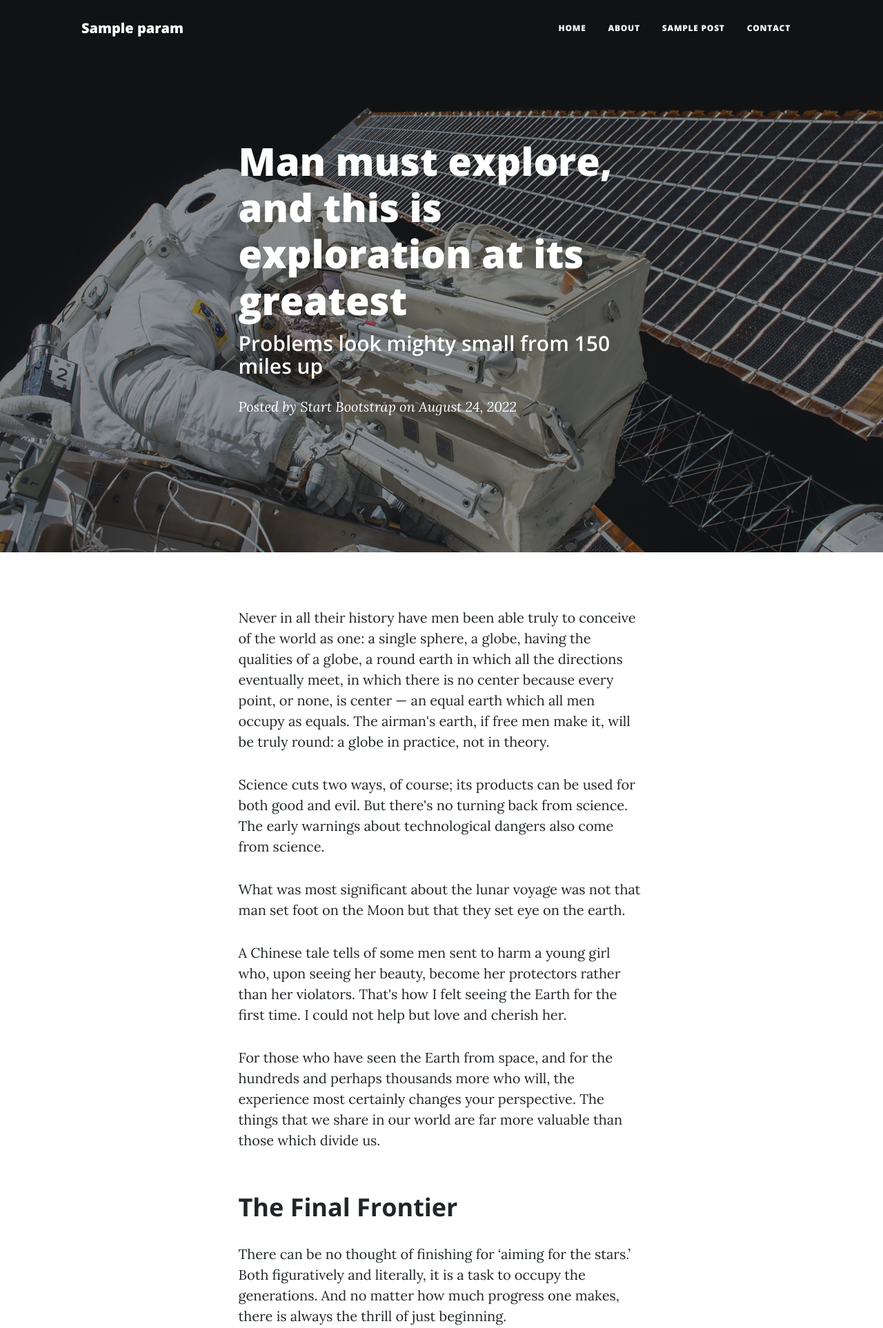
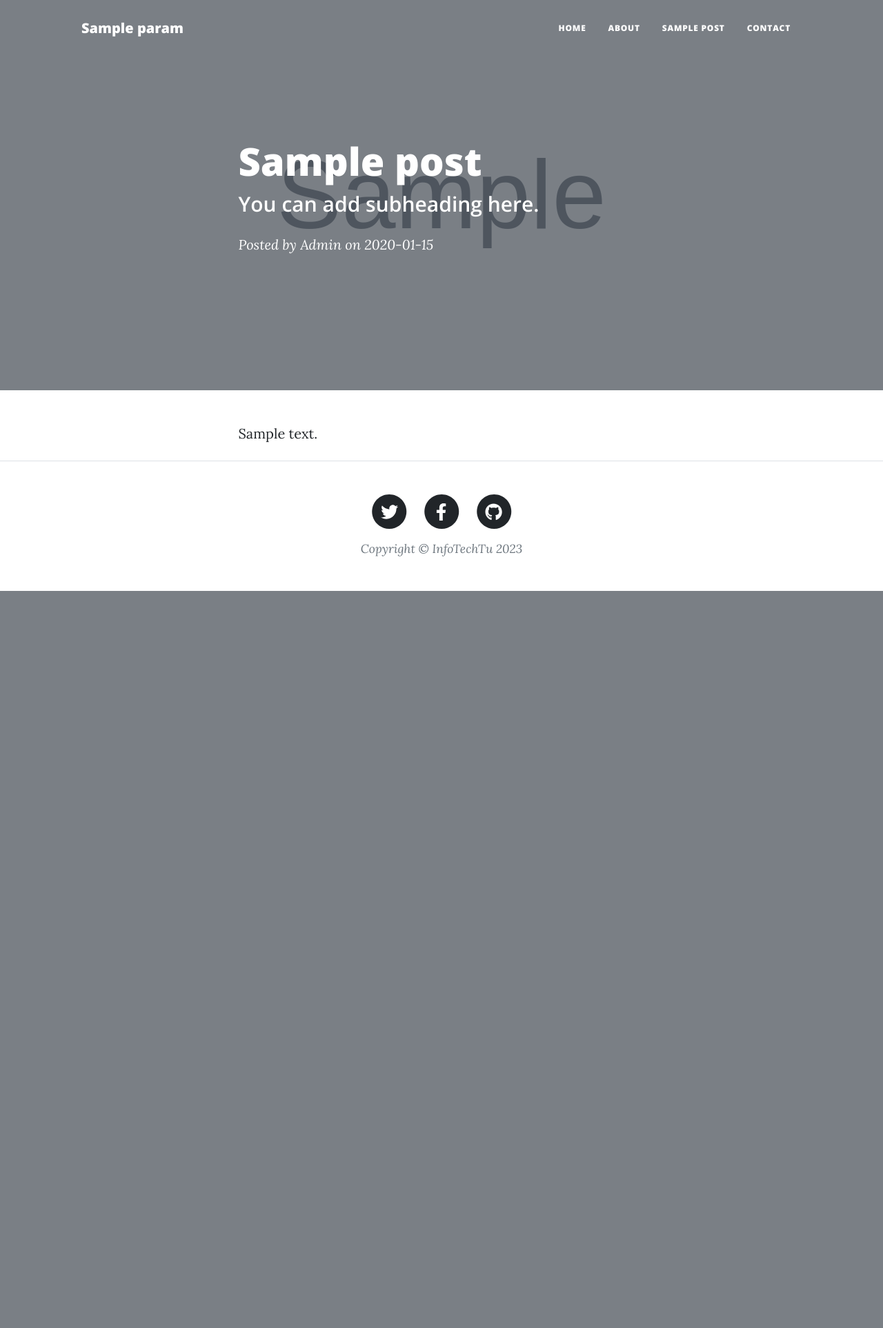
Before and after one commit to nizam754/BlogWithFlask, a Flask app: template templates/post.html in a window 1280 px wide. Shown: the top 1926 px of the page at 69% size. After the commit the page ends 857 px from the top, so only its background shows below. Run offline with Flask 2, Linux system fonts and the light colour scheme; tables that the repository leaves empty hold one stand-in row (values such as "Sample post"); the template is opened without the code that fills it: values that come from a table or form of the project are taken from there, most other values are stand-ins (such as "Sample title", 1, 10 or a date in 2020); grey boxes marked "Sample" are stand-in pictures; some libraries are stand-ins or nearby versions.

Commit message:
Fetching Posts From Database

```diff
--- a/config.json
+++ b/config.json
@@ -10,6 +10,7 @@
     "blog_name": "InfoTechTu",
     "tag_line": "A Blog liked by IT Specialists",
     "gmail-user": "grhello754@gmail.com",
-    "gmail-password": "fxtzgvrnllqterxb"
+    "gmail-password": "fxtzgvrnllqterxb",
+    "about-text": "Hi my name is Nizam, I create IT related tutorials"
   }
 }
--- a/main.py
+++ b/main.py
@@ -34,9 +34,24 @@ class Contacts(db.Model):
     date = db.Column(db.String(12), nullable=True)
 
 
+class Posts(db.Model):
+    sno = db.Column(db.Integer, primary_key=True)
+    title = db.Column(db.String(80), unique=False, nullable=False)
+    slug = db.Column(db.String(25))
+    content = db.Column(db.String(120), unique=True, nullable=False)
+    date = db.Column(db.String(12), nullable=True)
+    img_file = db.Column(db.String(12), nullable=True)
+
+
 @app.route("/")
 def home():
     return render_template('index.html', params=params)
+
+
+@app.route("/post/<string:post_slug>", methods=['GET'])
+def post_route(post_slug):
+    post = Posts.query.filter_by(slug=post_slug).first()
+    return render_template('post.html', params=params, post=post)
 
 
 @app.route("/about")
@@ -57,7 +72,7 @@ def contact():
         mail.send_message(
             'New message from ' + name,
             sender=email,
-            recipients = [params['gmail-user']],
+            recipients=[params['gmail-user']],
             body=message + "\n" + phone
         )
     return render_template('contact.html', params=params)
--- a/templates/post.html
+++ b/templates/post.html
@@ -1,22 +1,21 @@
 {% extends "layout.html" %} {% block body %}
 
 <!-- Page Header-->
+{% set fname = 'assets/img/' + post.img_file %}
 <header
   class="masthead"
-  style="background-image: url('assets/img/post-bg.jpg')"
+  style="background-image: url('{{ url_for('static', filename=fname) }}')"
 >
   <div class="container position-relative px-4 px-lg-5">
     <div class="row gx-4 gx-lg-5 justify-content-center">
       <div class="col-md-10 col-lg-8 col-xl-7">
         <div class="post-heading">
-          <h1>Man must explore, and this is exploration at its greatest</h1>
-          <h2 class="subheading">
-            Problems look mighty small from 150 miles up
-          </h2>
+          <h1>{{post.title}}</h1>
+          <h2 class="subheading">You can add subheading here.</h2>
           <span class="meta">
             Posted by
-            <a href="#!">Start Bootstrap</a>
-            on August 24, 2022
+            <a href="#!">Admin</a>
+            on {{post.date}}
           </span>
         </div>
       </div>
@@ -27,98 +26,7 @@
 <article class="mb-4">
   <div class="container px-4 px-lg-5">
     <div class="row gx-4 gx-lg-5 justify-content-center">
-      <div class="col-md-10 col-lg-8 col-xl-7">
-        <p>
-          Never in all their history have men been able truly to conceive of the
-          world as one: a single sphere, a globe, having the qualities of a
-          globe, a round earth in which all the directions eventually meet, in
-          which there is no center because every point, or none, is center — an
-          equal earth which all men occupy as equals. The airman's earth, if
-          free men make it, will be truly round: a globe in practice, not in
-          theory.
-        </p>
-        <p>
-          Science cuts two ways, of course; its products can be used for both
-          good and evil. But there's no turning back from science. The early
-          warnings about technological dangers also come from science.
-        </p>
-        <p>
-          What was most significant about the lunar voyage was not that man set
-          foot on the Moon but that they set eye on the earth.
-        </p>
-        <p>
-          A Chinese tale tells of some men sent to harm a young girl who, upon
-          seeing her beauty, become her protectors rather than her violators.
-          That's how I felt seeing the Earth for the first time. I could not
-          help but love and cherish her.
-        </p>
-        <p>
-          For those who have seen the Earth from space, and for the hundreds and
-          perhaps thousands more who will, the experience most certainly changes
-          your perspective. The things that we share in our world are far more
-          valuable than those which divide us.
-        </p>
-        <h2 class="section-heading">The Final Frontier</h2>
-        <p>
-          There can be no thought of finishing for ‘aiming for the stars.’ Both
-          figuratively and literally, it is a task to occupy the generations.
-          And no matter how much progress one makes, there is always the thrill
-          of just beginning.
-        </p>
-        <p>
-          There can be no thought of finishing for ‘aiming for the stars.’ Both
-          figuratively and literally, it is a task to occupy the generations.
-          And no matter how much progress one makes, there is always the thrill
-          of just beginning.
-        </p>
-        <blockquote class="blockquote">
-          The dreams of yesterday are the hopes of today and the reality of
-          tomorrow. Science has not yet mastered prophecy. We predict too much
-          for the next year and yet far too little for the next ten.
-        </blockquote>
-        <p>
-          Spaceflights cannot be stopped. This is not the work of any one man or
-          even a group of men. It is a historical process which mankind is
-          carrying out in accordance with the natural laws of human development.
-        </p>
-        <h2 class="section-heading">Reaching for the Stars</h2>
-        <p>
-          As we got further and further away, it [the Earth] diminished in size.
-          Finally it shrank to the size of a marble, the most beautiful you can
-          imagine. That beautiful, warm, living object looked so fragile, so
-          delicate, that if you touched it with a finger it would crumble and
-          fall apart. Seeing this has to change a man.
-        </p>
-        <a href="#!"
-          ><img
-            class="img-fluid"
-            src="assets/img/post-sample-image.jpg"
-            alt="..."
-        /></a>
-        <span class="caption text-muted"
-          >To go places and do things that have never been done before – that’s
-          what living is all about.</span
-        >
-        <p>
-          Space, the final frontier. These are the voyages of the Starship
-          Enterprise. Its five-year mission: to explore strange new worlds, to
-          seek out new life and new civilizations, to boldly go where no man has
-          gone before.
-        </p>
-        <p>
-          As I stand out here in the wonders of the unknown at Hadley, I sort of
-          realize there’s a fundamental truth to our nature, Man must explore,
-          and this is exploration at its greatest.
-        </p>
-        <p>
-          Placeholder text by
-          <a href="http://spaceipsum.com/">Space Ipsum</a>
-          &middot; Images by
-          <a href="https://www.flickr.com/photos/nasacommons/"
-            >NASA on The Commons</a
-          >
-        </p>
-      </div>
+      <div class="col-md-10 col-lg-8 col-xl-7">{{post.content}}</div>
     </div>
   </div>
 </article>
```
Also changed, not shown: templates/about.html (+1 -18 lines).
